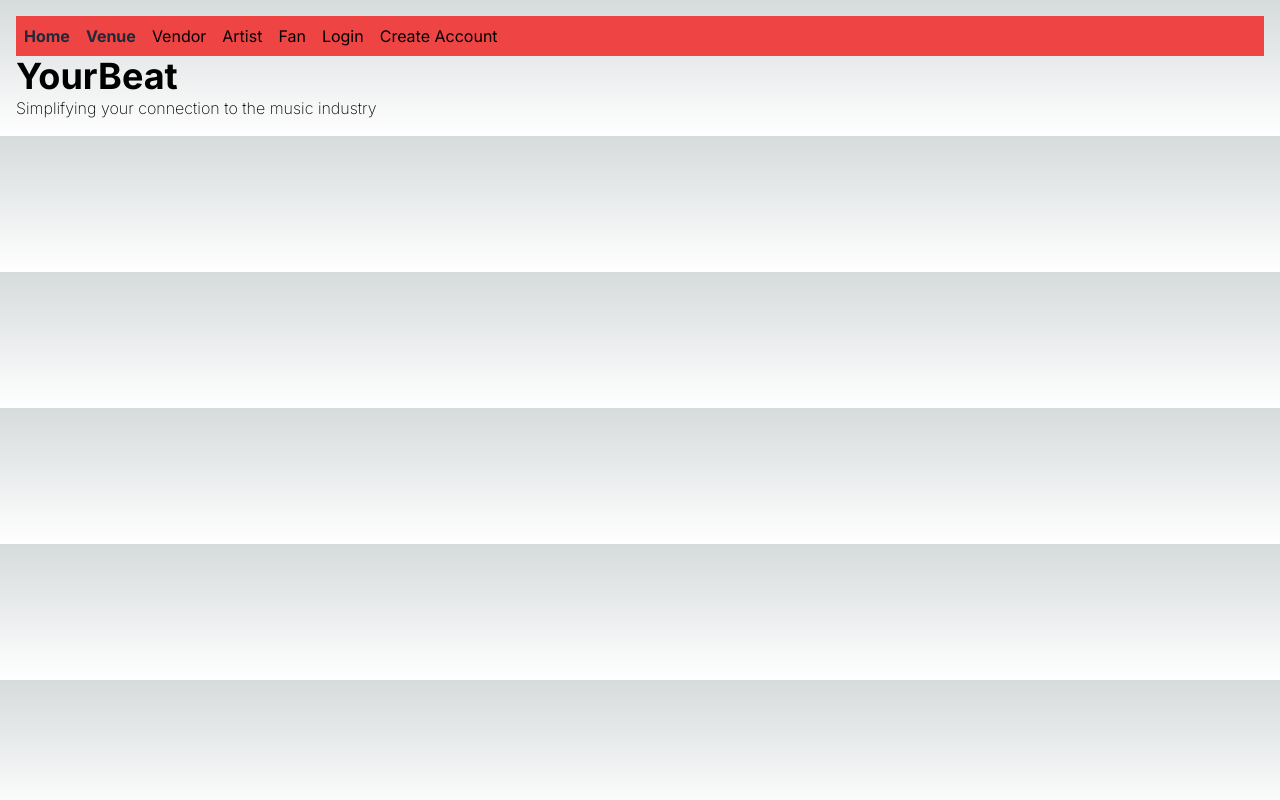
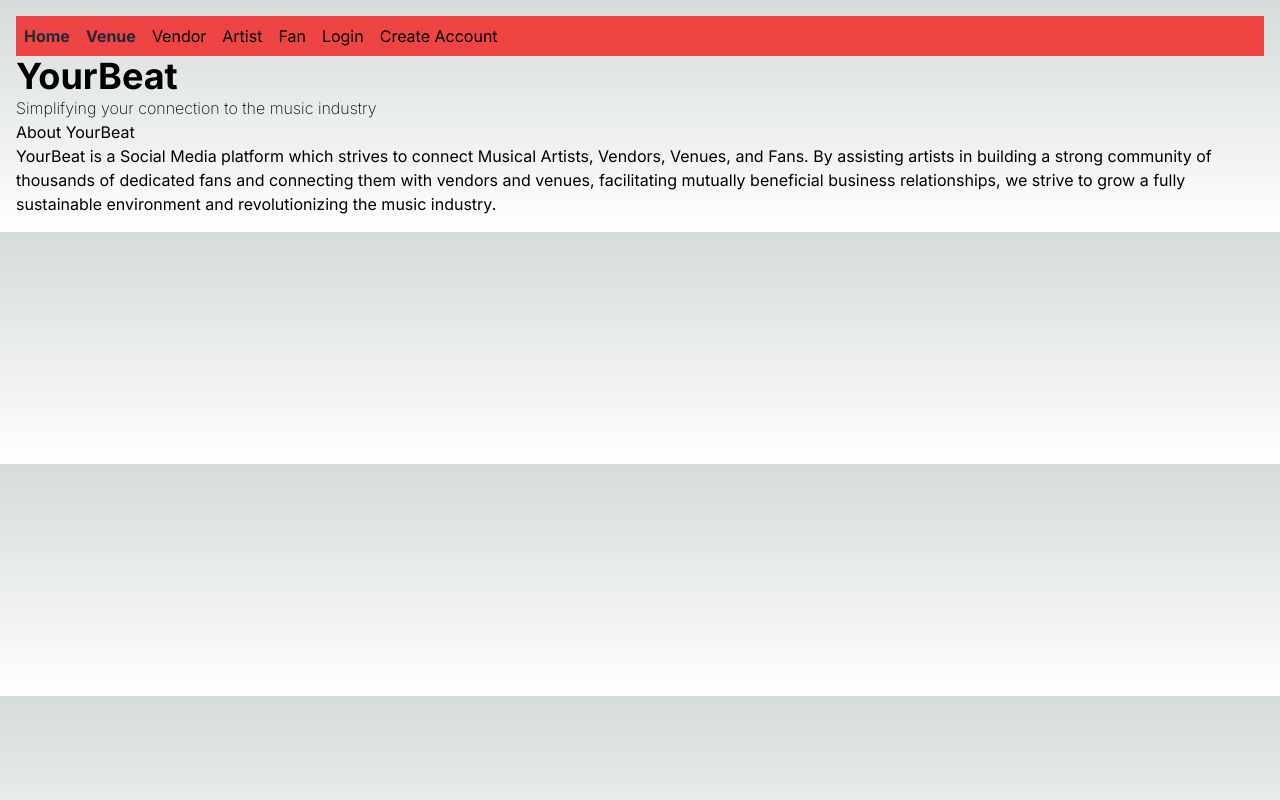
Before and after one commit to segvndo/YourBeat-TS, a Next.js app: page / in a window 1280 px wide. Built offline with nearby package versions, Linux system fonts and the light colour scheme.

Commit message:
Include about info on home page

```diff
--- a/app/page.tsx
+++ b/app/page.tsx
@@ -10,6 +10,13 @@ export default function Home() {
       <div className="font-extralight">
         Simplifying your connection to the music industry
       </div>
+
+      <div>
+        About YourBeat
+        <p>
+          YourBeat is a Social Media platform which strives to connect Musical Artists, Vendors, Venues, and Fans. By assisting artists in building a strong community of thousands of dedicated fans and connecting them with vendors and venues, facilitating mutually beneficial business relationships, we strive to grow a fully sustainable environment and revolutionizing the music industry.
+        </p>
+      </div>
       {/* <div>
         <Image src="/images/yourbeat.png" alt="YourBeat Logo" width={300} height={500} />
       </div> */}
```
